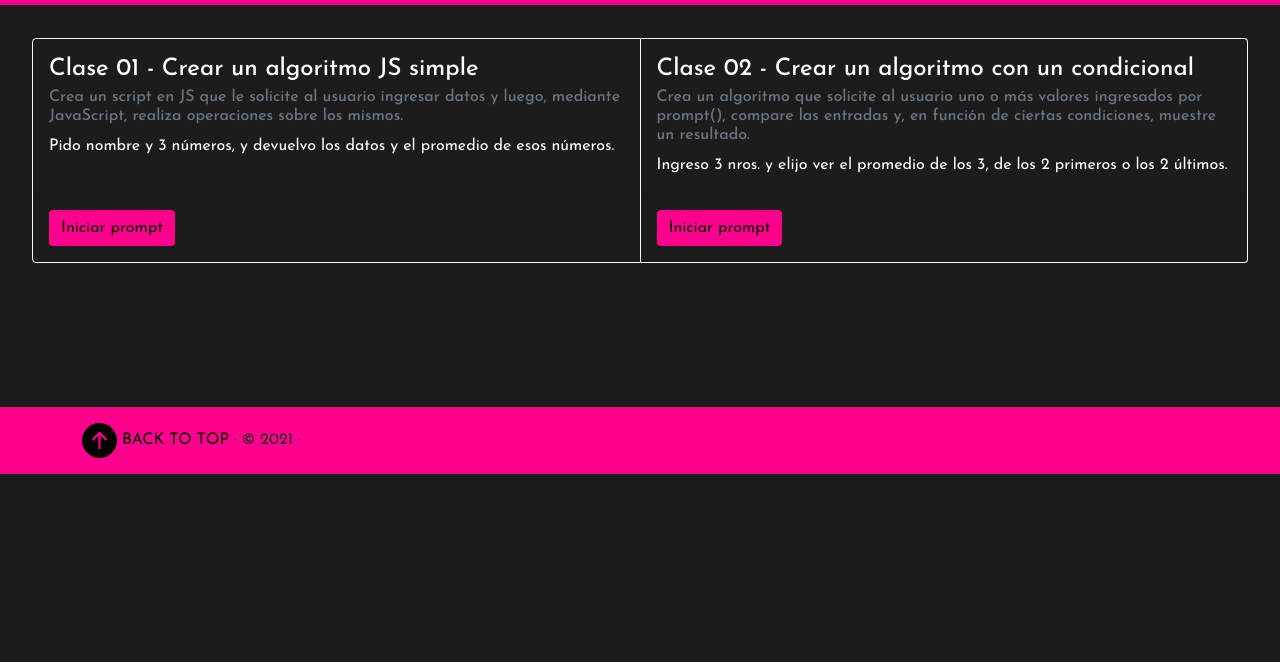
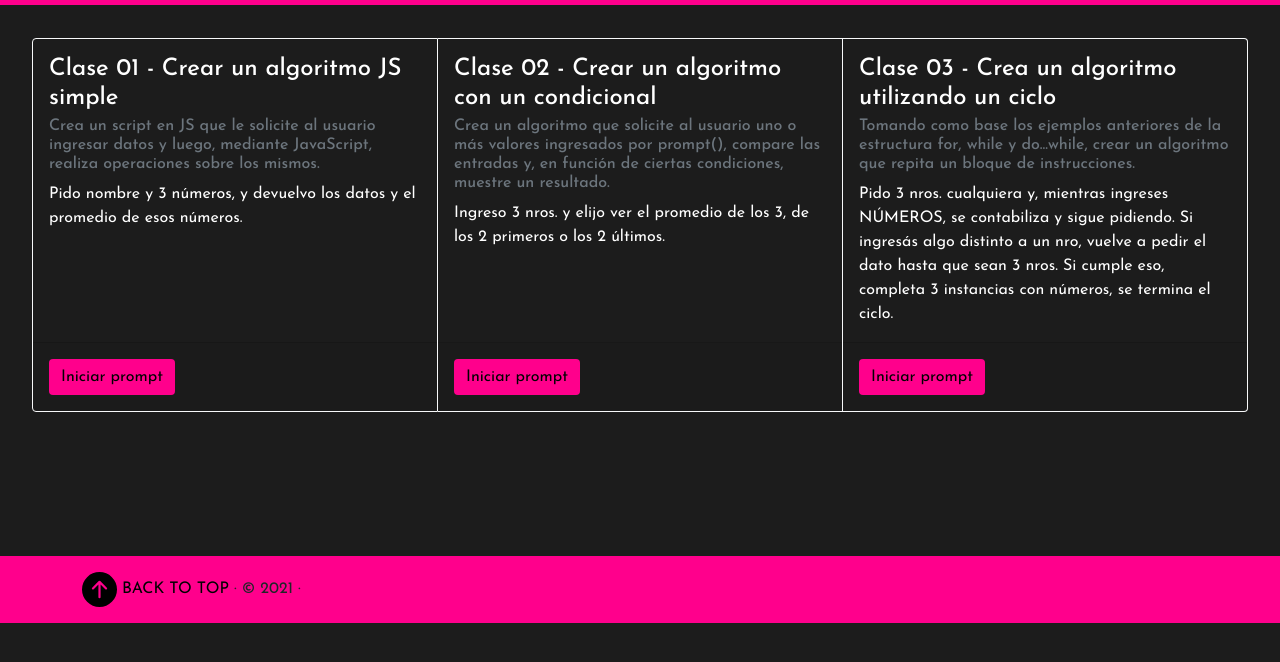
Before and after one commit to Pattomon/ch16850patjua, a plain HTML site: page index.html in a window 1280 px wide. Shown: the part 106-768 px from the top of the page. Drawn offline with nearby package versions, Linux system fonts and the light colour scheme.

Commit message:
update clase 3

```diff
--- a/assets/js/app.js
+++ b/assets/js/app.js
@@ -47,3 +47,33 @@ function claseSegunda() {
         }
     }
 }
+
+function claseTercera() {
+    let numeroingresado;
+    let numerocorregido = 0;
+    let myValid = true;
+    let tresVeces = 0;
+    while ((myValid) && (tresVeces < 3)) {  //condición: la var myValid debe ser true (default) y el contador tresVeces debe ser menor a 3
+        numeroingresado = parseInt(prompt(`Ingresá 3 nros. cualquiera`));
+
+        if (Number(numeroingresado)) { //si es nan, no entra y pasa al else
+            MyValid = true;
+            tresVeces = tresVeces + 1;
+            alert(`Ya ingresaste en la instancia nro ${tresVeces}.`)
+        }
+        else { //pide un nuevo número, que convertimos en el número ingresado actualizando el valor de la variable
+            MyValid = false;
+            alert(`Ese no es un número.`)
+            numerocorregido = parseInt(prompt(`Ingresá un nro.`));
+            numeroingresado = numerocorregido; //acá actualiza el valor de la variable que va a salir del ciclo cuando se cumpla la siguiente condición
+            if (Number(numerocorregido)) {
+                //si el dato que pedí corregir es un número, da true al validador y suma 1 al contador
+                MyValid = true;
+                tresVeces = tresVeces + 1;
+                alert(`Ya vamos por la instancia ${tresVeces}.`)
+            } else {
+                alert(`Pero si serás, por favor te pedí 3 nros, NÚMEROS. Intentá de nuevo`) //sino, dice basta y vuelve a pedir que lo corrijas
+            }
+        }
+    }
+}
--- a/index.html
+++ b/index.html
@@ -78,6 +78,21 @@
           </button>
         </div>
       </div>
+      <div class="card border-light">
+        <div class="card-body">
+          <h4 class="card-title">Clase 03 - Crea un algoritmo utilizando un ciclo</h4>
+          <h6 class="card-subtitle mb-2 text-muted">Tomando como base los ejemplos anteriores de la estructura for,
+            while y do...while, crear un algoritmo que repita un bloque de instrucciones.</h6>
+          <p class="card-text">Pido 3 nros. cualquiera y, mientras ingreses NÚMEROS, se contabiliza y sigue pidiendo. Si
+            ingresás algo distinto a un nro, vuelve a pedir el dato hasta que sean 3 nros. Si cumple eso, completa 3
+            instancias con números, se termina el ciclo.</p>
+        </div>
+        <div class="card-footer">
+          <button id="clase03" onclick="claseTercera()" type="button" class="btn btn-secondary my-2">
+            Iniciar prompt
+          </button>
+        </div>
+      </div>
     </div>
   </main>
 
```
